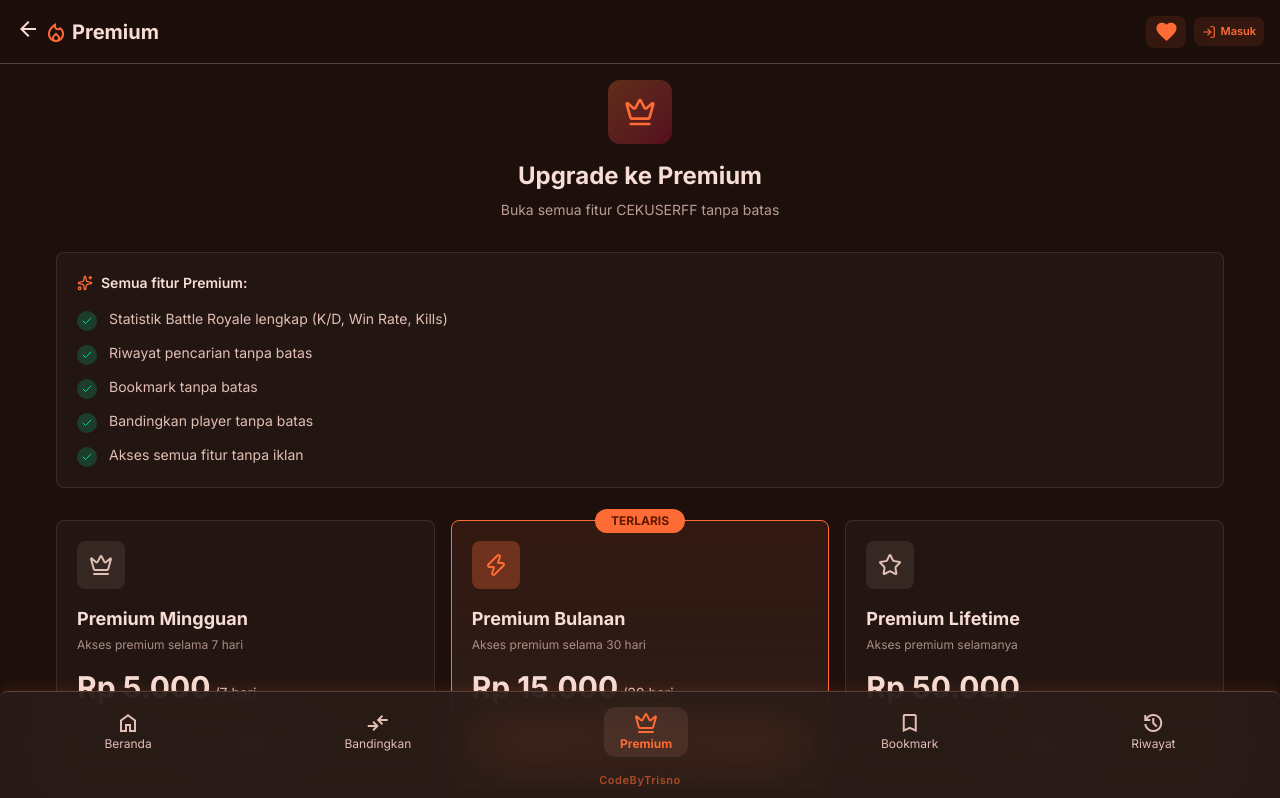
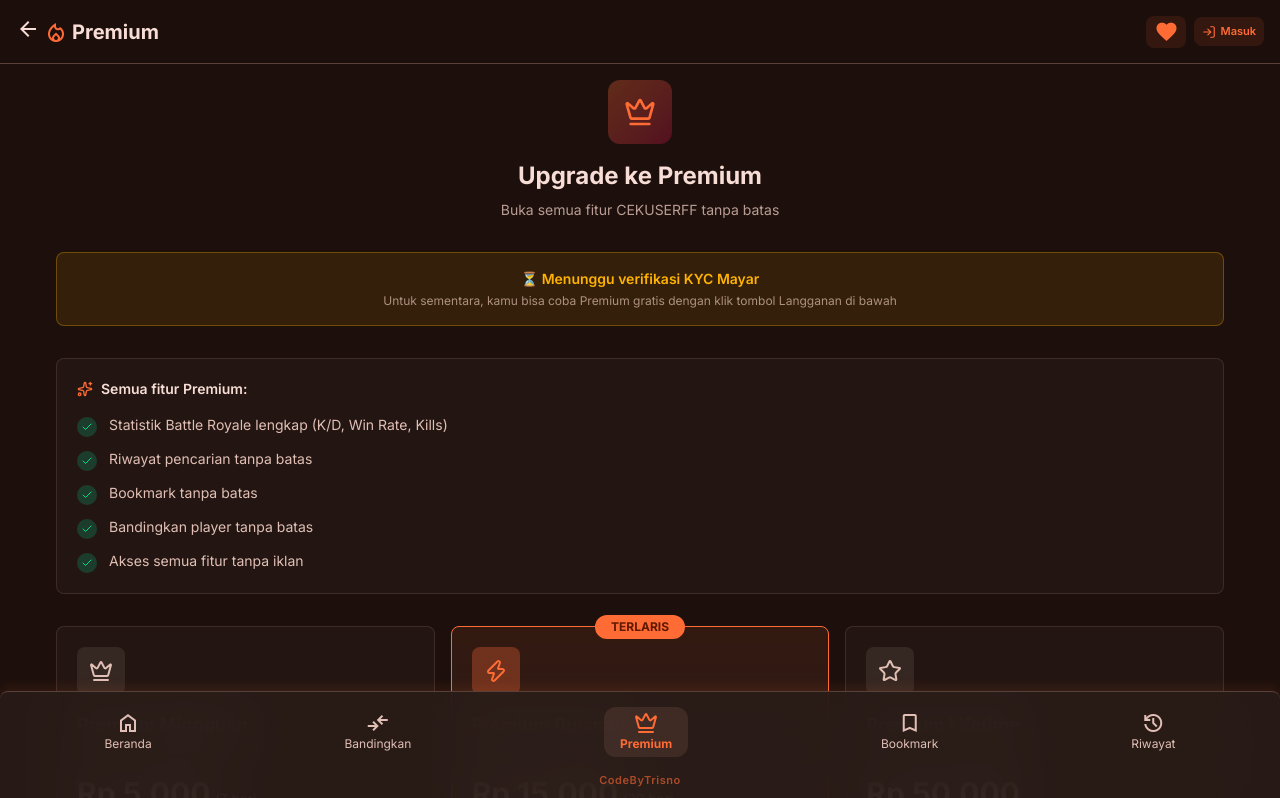
Before and after one commit to codebytrisno/cekuserff, a Next.js app: page /premium in a window 1280 px wide. Shown: the top 798 px of the page. Built offline with nearby package versions, Linux system fonts and the light colour scheme.

Commit message:
feat: add KYC pending notice on premium page

```diff
--- a/src/app/premium/page.tsx
+++ b/src/app/premium/page.tsx
@@ -66,11 +66,19 @@
           </p>
         </div>
 
+        {/* KYC Pending notice */}
+        {!isPremium && (
+          <div className="rounded-xl border border-[#FFB300]/30 bg-[#FFB300]/10 p-4 text-center">
+            <p className="text-sm font-semibold text-[#FFB300]">⏳ Menunggu verifikasi KYC Mayar</p>
+            <p className="mt-1 text-xs text-on-surface-variant/70">Untuk sementara, kamu bisa coba Premium gratis dengan klik tombol Langganan di bawah</p>
+          </div>
+        )}
+
         {/* Active premium banner */}
         {isPremium && (
           <div className="rounded-xl border border-[#00D68F]/30 bg-[#00D68F]/10 p-4 text-center">
             <ShieldCheck className="mx-auto mb-2 h-8 w-8 text-[#00D68F]" />
-            <p className="font-semibold text-[#00D68F]">Anda sudah Premium!</p>
+            <p className="font-semibold text-[#00D68F]">Anda sudah Premium! 🎉</p>
             <p className="mt-1 text-sm text-on-surface-variant">Nikmati semua fitur tanpa batas</p>
           </div>
         )}
```
